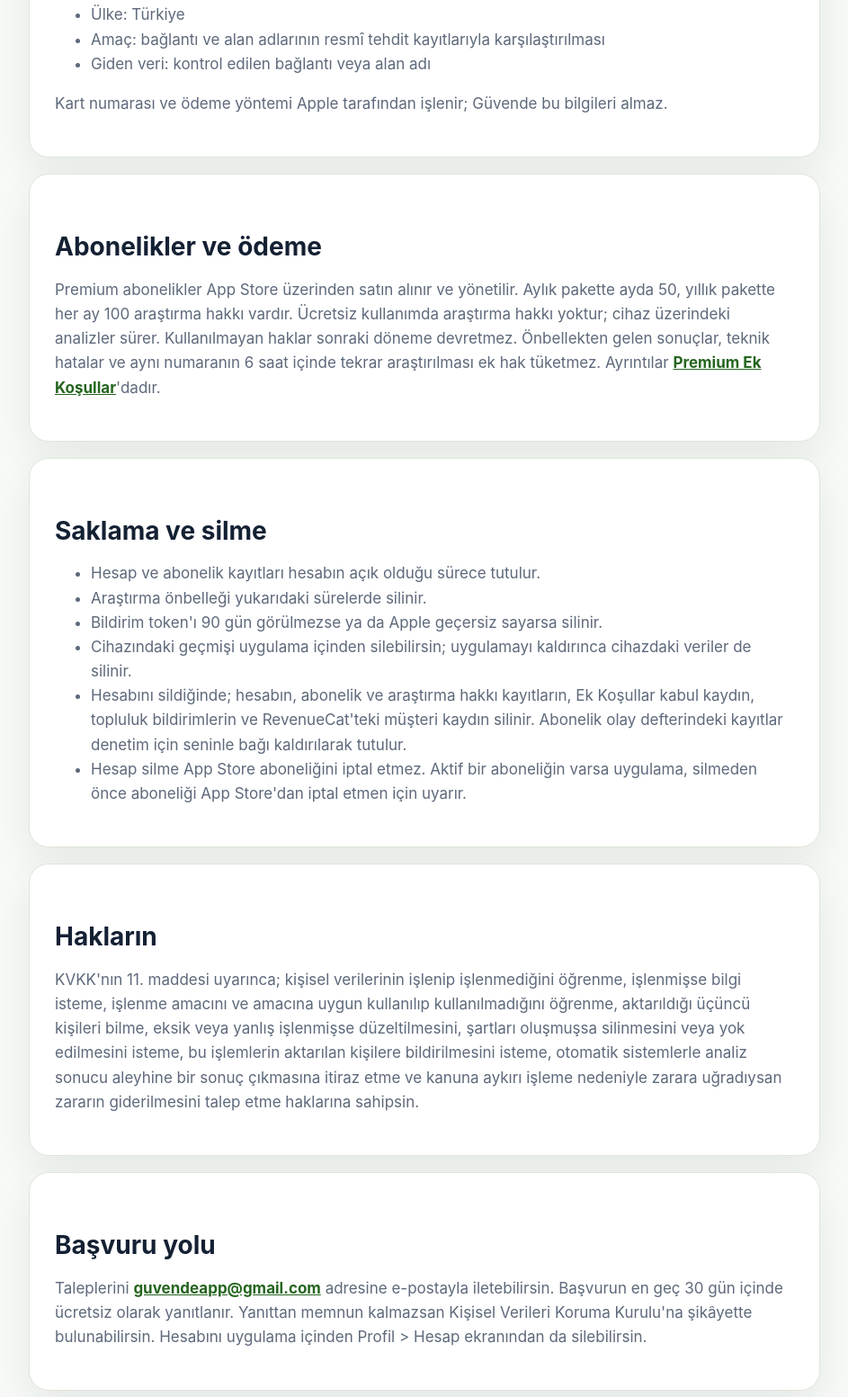
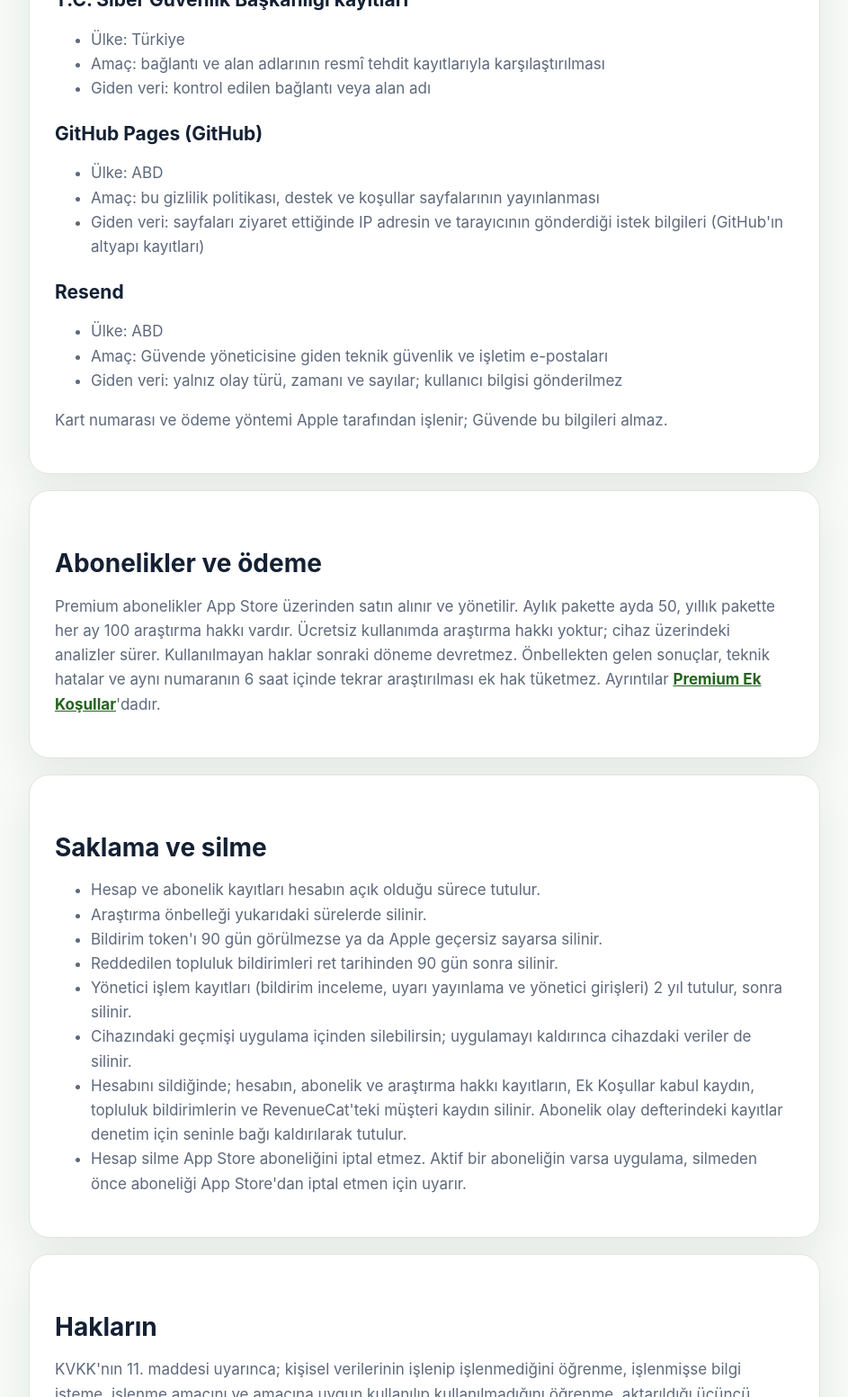
Before and after one commit to Kartall2/guvende-public, a plain HTML site: page privacy/index.html in a window 1280 px wide. Shown: the part 4688-6241 px from the top of the page at 90% size, without its empty margins (168-1111 px from the left). Drawn offline with Linux system fonts and the light colour scheme.

Commit message:
Privacy: GitHub Pages and Resend in transfers; 90-day rejected-report and 2-year admin-log retention

```diff
--- a/privacy/index.html
+++ b/privacy/index.html
@@ -111,7 +111,7 @@
           <li>Onaylanan bildirimler sonuç ekranında yalnız "Güvende kullanıcılarından N doğrulanmış bildirim" biçiminde sayı olarak görünür. Bildiren kişi, açıklama ve tarih gösterilmez. Sayı, en az iki farklı kullanıcının bildirimi onaylandığında ya da Güvende bildirimi ayrıca doğruladığında oluşur. Bu bir hüküm değildir.</li>
           <li>Kullanıcı başına günde en fazla 5 bildirim gönderilebilir; aynı değer aynı kullanıcı tarafından ikinci kez bildirilemez.</li>
           <li><strong>İtiraz:</strong> Numaranın veya adresin sana ait olduğunu ya da yanlış işaretlendiğini düşünüyorsan sonuç ekranındaki "Bu numara benim / yanlış işaretlendi" bağlantısıyla ya da <a href="mailto:guvendeapp@gmail.com">guvendeapp@gmail.com</a> adresine yazarak itiraz edebilirsin. İtirazın incelenir; haklı bulunursa ilgili bildirimler özetten çıkarılır.</li>
-          <li>Bildirimlerin hesabın açık olduğu sürece saklanır; hesabını silince silinir.</li>
+          <li>Bildirimlerin hesabın açık olduğu sürece saklanır; hesabını silince silinir. Reddedilen bildirimler, ret tarihinden 90 gün sonra silinir.</li>
         </ul>
       </div>
 
@@ -152,6 +152,18 @@
           <li>Amaç: bağlantı ve alan adlarının resmî tehdit kayıtlarıyla karşılaştırılması</li>
           <li>Giden veri: kontrol edilen bağlantı veya alan adı</li>
         </ul>
+        <h3>GitHub Pages (GitHub)</h3>
+        <ul>
+          <li>Ülke: ABD</li>
+          <li>Amaç: bu gizlilik politikası, destek ve koşullar sayfalarının yayınlanması</li>
+          <li>Giden veri: sayfaları ziyaret ettiğinde IP adresin ve tarayıcının gönderdiği istek bilgileri (GitHub'ın altyapı kayıtları)</li>
+        </ul>
+        <h3>Resend</h3>
+        <ul>
+          <li>Ülke: ABD</li>
+          <li>Amaç: Güvende yöneticisine giden teknik güvenlik ve işletim e-postaları</li>
+          <li>Giden veri: yalnız olay türü, zamanı ve sayılar; kullanıcı bilgisi gönderilmez</li>
+        </ul>
         <p>Kart numarası ve ödeme yöntemi Apple tarafından işlenir; Güvende bu bilgileri almaz.</p>
       </div>
 
@@ -174,6 +186,8 @@
           <li>Hesap ve abonelik kayıtları hesabın açık olduğu sürece tutulur.</li>
           <li>Araştırma önbelleği yukarıdaki sürelerde silinir.</li>
           <li>Bildirim token'ı 90 gün görülmezse ya da Apple geçersiz sayarsa silinir.</li>
+          <li>Reddedilen topluluk bildirimleri ret tarihinden 90 gün sonra silinir.</li>
+          <li>Yönetici işlem kayıtları (bildirim inceleme, uyarı yayınlama ve yönetici girişleri) 2 yıl tutulur, sonra silinir.</li>
           <li>Cihazındaki geçmişi uygulama içinden silebilirsin; uygulamayı kaldırınca cihazdaki veriler de silinir.</li>
           <li>Hesabını sildiğinde; hesabın, abonelik ve araştırma hakkı kayıtların, Ek Koşullar kabul kaydın, topluluk bildirimlerin ve RevenueCat'teki müşteri kaydın silinir. Abonelik olay defterindeki kayıtlar denetim için seninle bağı kaldırılarak tutulur.</li>
           <li>Hesap silme App Store aboneliğini iptal etmez. Aktif bir aboneliğin varsa uygulama, silmeden önce aboneliği App Store'dan iptal etmen için uyarır.</li>
@@ -220,7 +234,7 @@
         <p>Bu metin değişirse güncel hâli bu adreste yayınlanır.</p>
       </div>
 
-      <p class="footer">Güvende Gizlilik Politikası · Osman Kartal · Son güncelleme: 31 Ekim 2026</p>
+      <p class="footer">Güvende Gizlilik Politikası · Osman Kartal · Son güncelleme: 1 Kasım 2026</p>
     </div>
   </body>
 </html>
```
